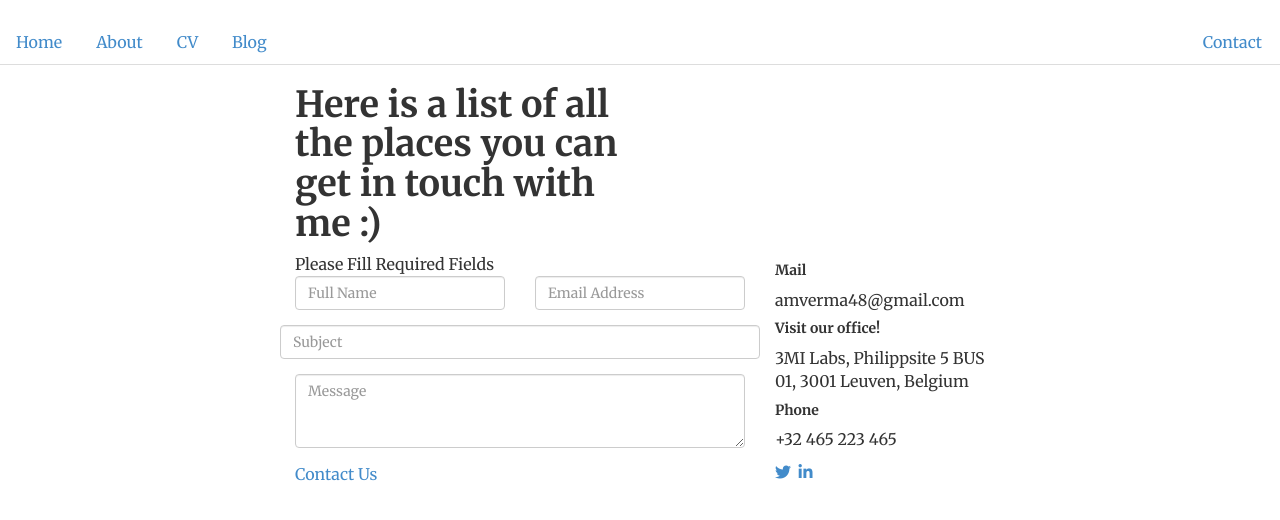
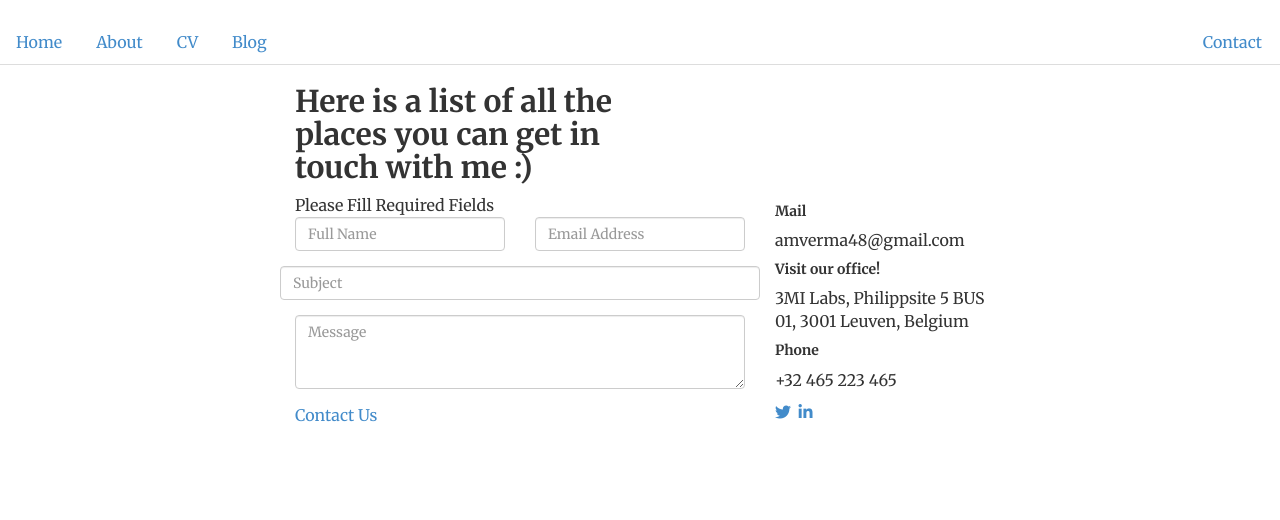
Before and after one commit to AkashMVerma/akashmadhusudan.github.io, a Jekyll site: the page built from contact/index.html, in a window 1280 px wide. Shown: the top 520 px of the page. Built offline with Jekyll 4.4.1, drawn with Linux system fonts in a browser that asks for light colours; nearby versions of some CDN libraries.

```diff
--- a/contact/index.html
+++ b/contact/index.html
@@ -8,7 +8,7 @@ title: Get in touch!
         <div class="row">
             <div class="col-lg-6">
                 <div class="section-title">
-                    <h1>Here is a list of all the places you can get in touch with me :)</h1>
+                    <h2>Here is a list of all the places you can get in touch with me :)</h2>
                 </div>
             </div>
         </div>
```
